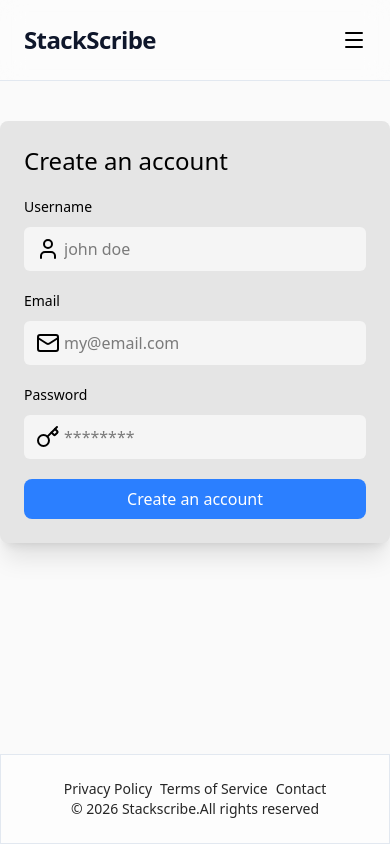
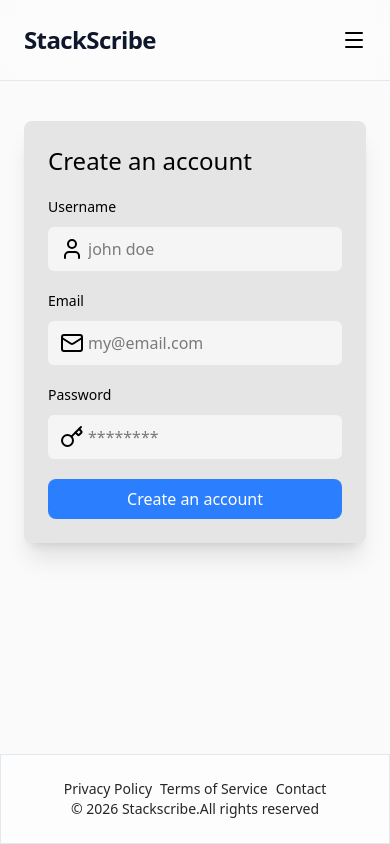
Before and after one commit to Sail3shp/StackScribe, a React (Vite) app in the folder frontend/: page /signup in a window 390 px wide. Built offline with nearby package versions, Linux system fonts and the light colour scheme; no server answers.

Commit message:
added responsiveness in all pages

```diff
--- a/frontend/src/pages/BlogPage.jsx
+++ b/frontend/src/pages/BlogPage.jsx
@@ -31,10 +31,10 @@ const BlogPage = () => {
   return (
 
     <>
-      <div className="max-w-xl mx-auto space-y-6 mt-10 ">
+      <div className="max-w-xl  md:mx-auto space-y-6 mt-10 ">
         <h1 className="text-7xl  font-semibold tracking-tight text-center font-heading">Exciting Content</h1>
         <p className="text-lg text-center text-neutral-400">Ideas,inspirations,and the latest content in the world of design and technology</p>
-        <div className="relative">
+        <div className="relative mx-4">
           <div className="absolute ps-3 flex items-center inset-y-0"><SearchIcon className="text-neutral-600"/></div>
           <input
             className="px-4 py-3 bg-border border-none ps-10 hover:shadow-lg duration-300 rounded-full w-full"
--- a/frontend/src/pages/LoginPage.jsx
+++ b/frontend/src/pages/LoginPage.jsx
@@ -27,7 +27,7 @@ const LoginPage = () => {
     return (
         <form
         onSubmit={handleFormSubmit}
-        className="flex flex-col space-y-5 max-w-lg mx-auto my-10 bg-neutral-200  rounded-lg shadow-xl p-6">
+        className="flex flex-col space-y-5 max-w-lg m-6 md:mx-auto my-10 bg-neutral-200  rounded-lg shadow-xl p-6">
             <h2 className="text-2xl font-medium">Log in to your account</h2>
             <div>
                 <label htmlFor="email" className="text-sm block mb-2.5">Email</label>
--- a/frontend/src/pages/SignupPage.jsx
+++ b/frontend/src/pages/SignupPage.jsx
@@ -28,7 +28,7 @@ const SignupPage = () => {
     return (
         <form
         onSubmit={handleFormSubmit}
-        className="flex flex-col space-y-5 max-w-lg mx-auto my-10 bg-neutral-200  rounded-lg shadow-xl p-6">
+        className="flex flex-col space-y-5 max-w-lg md:mx-auto my-10 bg-neutral-200  rounded-lg shadow-xl p-6 m-6">
             <h2 className="text-2xl font-medium">Create an account</h2>
             <div>
                 <label htmlFor="username" className="text-sm block mb-2.5">Username</label>
```
